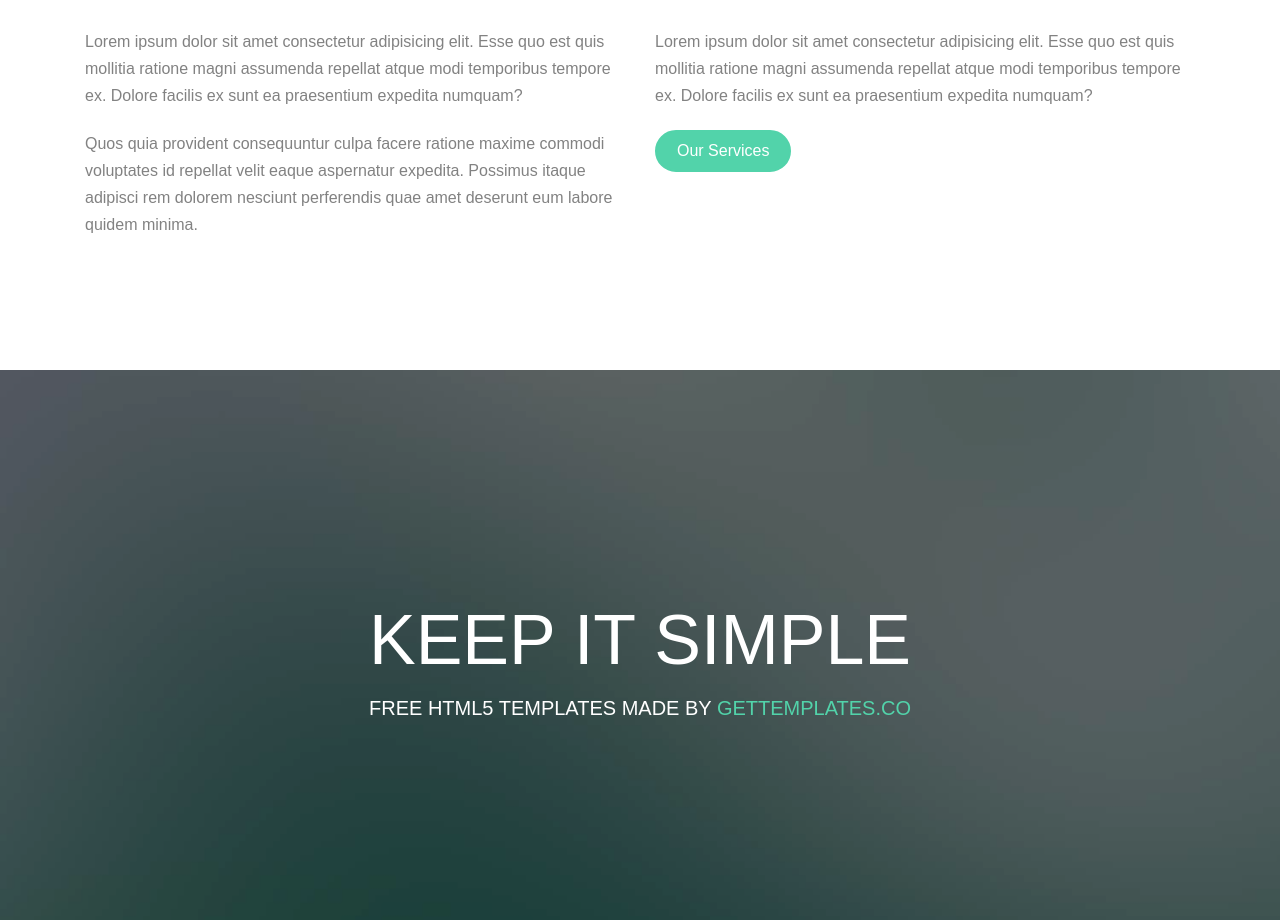
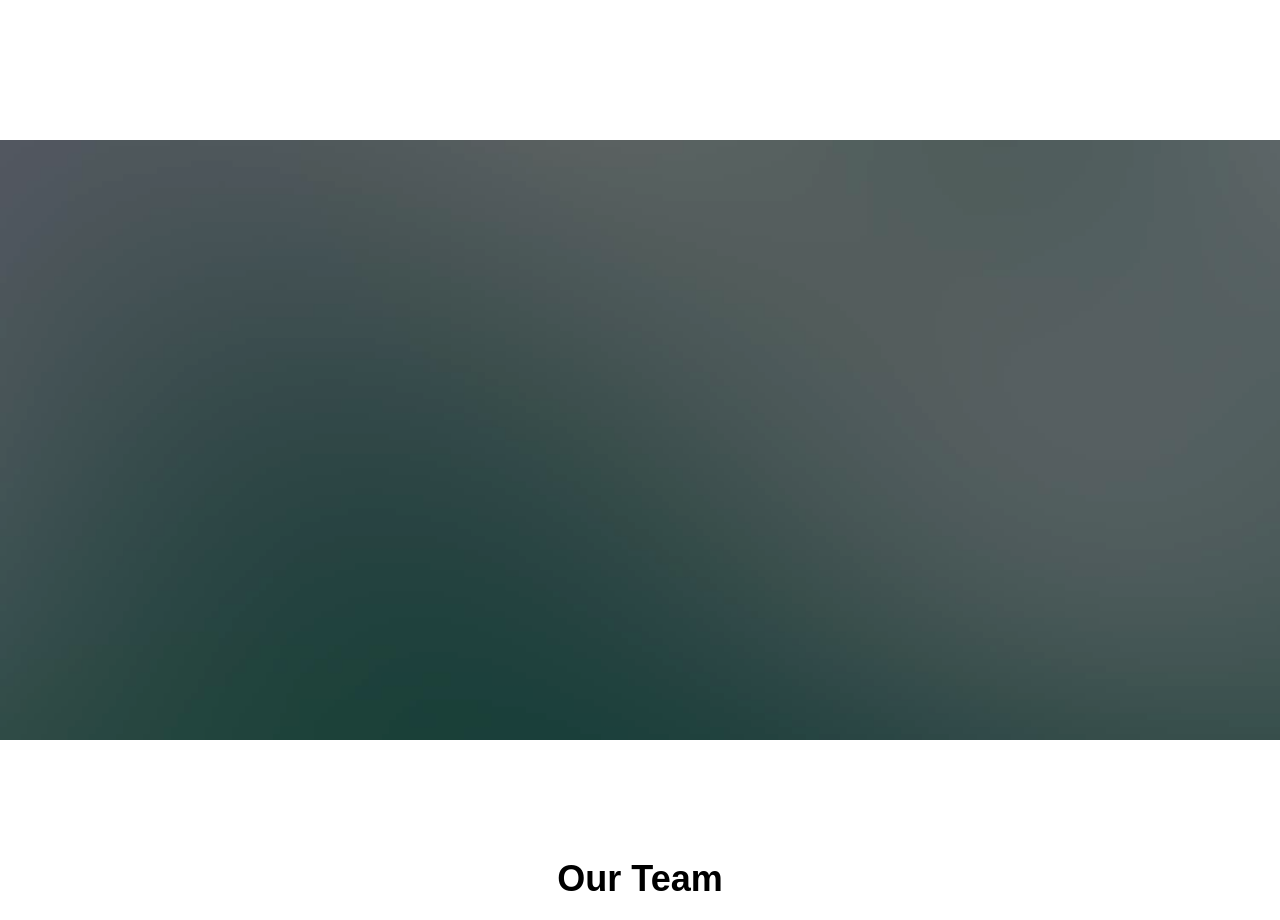
Before and after one commit to sreeram123/firstwebsite, a plain HTML site: page about.html in a window 1280 px wide. Shown: the part 780-1700 px from the top of the page. Drawn offline with Linux system fonts and the light colour scheme; files whose address does not match are found by name.

Commit message:
modified about

```diff
--- a/about.html
+++ b/about.html
@@ -123,14 +123,7 @@
 				</div>
 			</div>
 			<div class="row animate-box">
-				<div class="col-md-6">
-					<p>Lorem ipsum dolor sit amet consectetur adipisicing elit. Esse quo est quis mollitia ratione magni assumenda repellat atque modi temporibus tempore ex. Dolore facilis ex sunt ea praesentium expedita numquam?</p>
-					<p>Quos quia provident consequuntur culpa facere ratione maxime commodi voluptates id repellat velit eaque aspernatur expedita. Possimus itaque adipisci rem dolorem nesciunt perferendis quae amet deserunt eum labore quidem minima.</p>
-				</div>
-				<div class="col-md-6">
-					<p>Lorem ipsum dolor sit amet consectetur adipisicing elit. Esse quo est quis mollitia ratione magni assumenda repellat atque modi temporibus tempore ex. Dolore facilis ex sunt ea praesentium expedita numquam?</p>
-					<p><a href="#" class="btn btn-primary">Our Services</a></p>
-				</div>
+
 			</div>
 		</div>
 	</div>
@@ -142,8 +135,7 @@
 				<div class="col-md-8 col-md-offset-2 text-center">
 					<div class="display-t">
 						<div class="display-tc animate-box" data-animate-effect="fadeIn">
-							<h1>Keep it simple</h1>
-							<h2>Free html5 templates Made by <a href="http://gettemplates.co" target="_blank">gettemplates.co</a></h2>
+
 						</div>
 					</div>
 				</div>
```
Also changed, not shown: index.html (line endings or trailing spaces).
